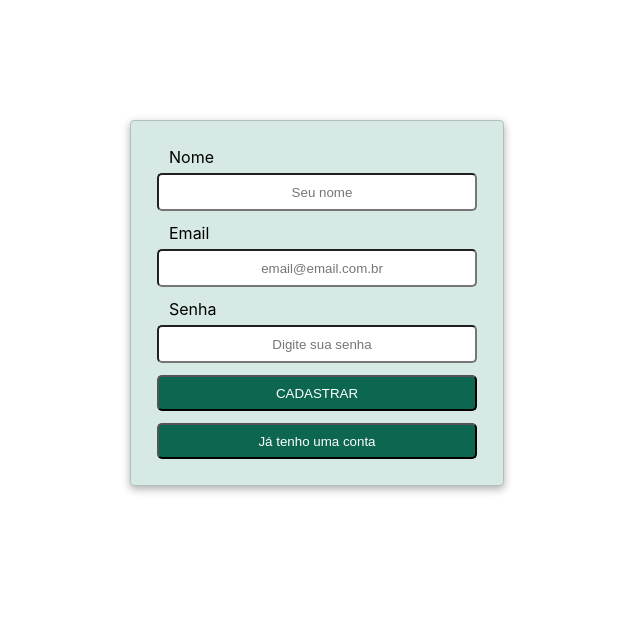
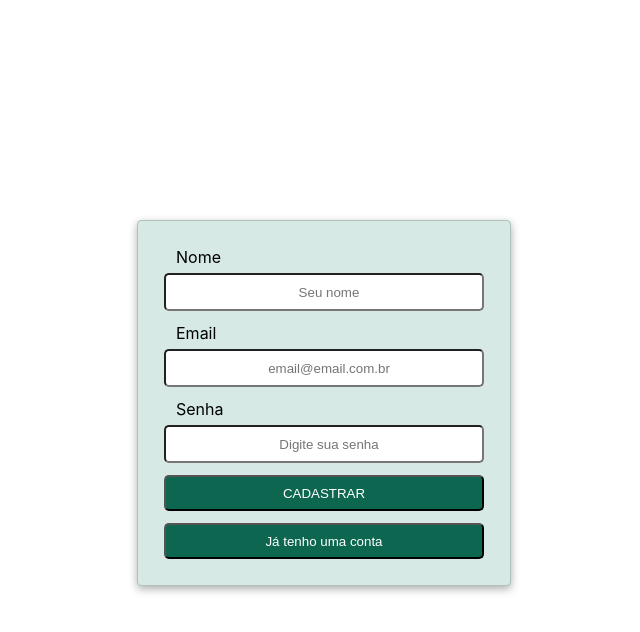
Before and after one commit to riquelmebandeira/projeto-delivery-app, a React (Create React App) app in the folder front-end/: page /register in a window 1280 px wide. Shown: the top 632 px of the page, without its empty margins (323-963 px from the left). Built offline with nearby package versions, Linux system fonts and the light colour scheme.

Commit message:
feat: fixa os formulários de login e cadastro no centro da página

```diff
--- a/front-end/src/pages/Login.jsx
+++ b/front-end/src/pages/Login.jsx
@@ -57,11 +57,8 @@ const Login = () => {
   const EMAIL_REGEX = /.+@.+\..+/;
 
   return (
-    <main>
-      <div className="logo">
-        { /* <img src={logo} alt="logo" /> */}
-      </div>
-      <form className="login-form">
+    <main className="login-page">
+      <form className="acess-form">
         <Input
           type="email"
           labelText="Login"
--- a/front-end/src/pages/Register.jsx
+++ b/front-end/src/pages/Register.jsx
@@ -45,9 +45,8 @@ const Register = () => {
   const EMAIL_REGEX = /.+@.+\..+/;
 
   return (
-    <main className="login">
-      <div className="logo" />
-      <form className="register-form">
+    <main className="register-page">
+      <form className="acess-form">
         <Input
           type="text"
           labelText="Nome"
--- a/front-end/src/styles/pages/Login.css
+++ b/front-end/src/styles/pages/Login.css
@@ -1,9 +1,19 @@
+.login-page {
+  left: 50%;
+  margin: -140px -180px;
+  position: fixed;
+  top: 50%;
+}
+
 .error-message {
   align-self: center;
-  margin-top: 32px;
+  font-family: Verdana , Geneva , Tahoma , sans-serif;
+  font-size: 18px;
+  margin-top: 30px;
+  width: 320px;
 }
 
-.login-form {
+.acess-form {
   background-color: #d6e9e4;
   border: 1px solid #b1c2be;
   border-radius: 4px;
@@ -11,20 +21,19 @@
   display: flex;
   flex-direction: column;
   margin: auto;
-  margin-top: 160px;
   padding: 26px;
   row-gap: 12px;
   width: 320px;
 }
 
-.login-form label {
+.acess-form label {
   display: flex;
   flex-direction: column;
   row-gap: 6px;
   text-indent: 12px;
 }
 
-.login-form input {
+.acess-form input {
   height: 32px;
   text-indent: 10px;
   width: auto;
--- a/front-end/src/styles/pages/Register.css
+++ b/front-end/src/styles/pages/Register.css
@@ -1,34 +1,7 @@
-.register-form {
-  background-color: #d6e9e4;
-  border: 1px solid #b1c2be;
-  border-radius: 4px;
-  box-shadow: 0.1px 3px 8px rgb(173, 173, 173);
-  display: flex;
-  flex-direction: column;
-  margin: auto;
-  margin-top: 120px;
-  padding: 26px;
-  row-gap: 12px;
-  width: 320px;
-}
-
-.register-form label {
-  display: flex;
-  flex-direction: column;
-  row-gap: 6px;
-  text-indent: 12px;
-}
-
-.register-form input {
-  height: 32px;
-  text-indent: 10px;
+.register-page {
+  left: 50%;
+  margin: -180px;
+  position: fixed;
+  top: 50%;
   width: auto;
 }
-
-.primary__btn {
-  width: auto;
-}
-
-.terciary__btn {
-  width: 100%;
-}
```
